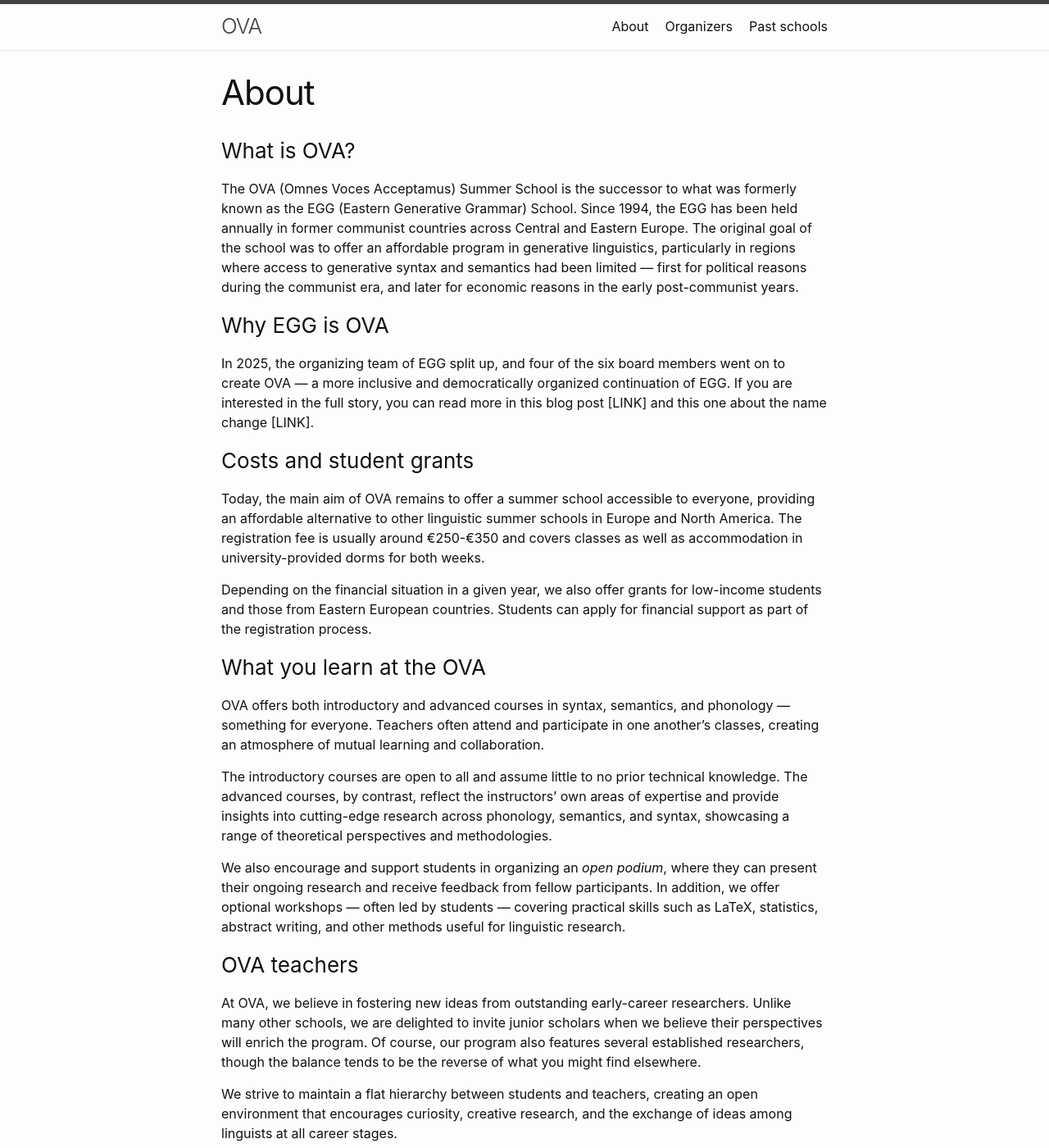
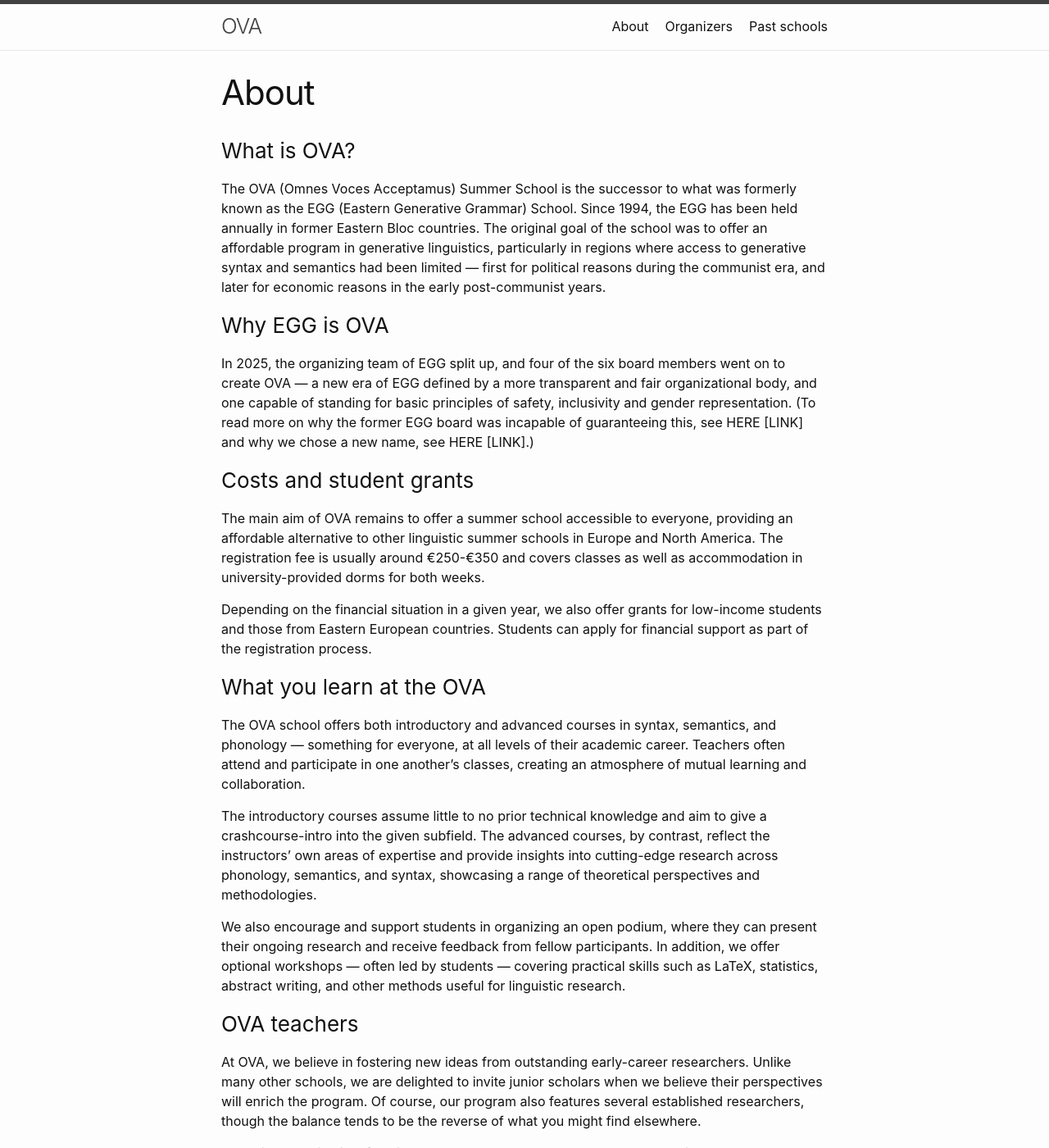
Before and after one commit to ovaschool/ovaschool.github.io, a Jekyll site: the page built from staticpages/about.markdown, in a window 1280 px wide and 1400 px high. Shown: the whole window at 82% size. Built offline with Jekyll 4.4.1, drawn with Linux system fonts in a browser that asks for light colours; some of the changed text lies outside the part shown.

Commit message:
Update about.markdown

```diff
--- a/staticpages/about.markdown
+++ b/staticpages/about.markdown
@@ -6,52 +6,32 @@ permalink: /about/
 
 ### What is OVA?
 
-The OVA (Omnes Voces Acceptamus) Summer School is the successor to what was
-formerly known as the EGG (Eastern Generative Grammar) School. Since 1994, the
-EGG has been held annually in former communist countries across Central and
-Eastern Europe. The original goal of the school was to offer an affordable
-program in generative linguistics, particularly in regions where access to
-generative syntax and semantics had been limited — first for political reasons
-during the communist era, and later for economic reasons in the early
-post-communist years.
+The OVA (Omnes Voces Acceptamus) Summer School is the successor to what was formerly known as the EGG (Eastern Generative Grammar) School. Since 1994, the EGG has been held annually in former Eastern Bloc countries. The original goal of the school was to offer an affordable program in generative linguistics, particularly in regions where access to generative syntax and semantics had been limited — first for political reasons during the communist era, and later for economic reasons in the early post-communist years.
+
 
 ### Why EGG is OVA
 
-In 2025, the organizing team of EGG split up, and four of the six board members
-went on to create OVA — a more inclusive and democratically organized
-continuation of EGG. If you are interested in the full story, you can read more
-in this blog post [LINK] and this one about the name change [LINK].
+In 2025, the organizing team of EGG split up, and four of the six board members went on to create OVA — a new era of EGG defined by a more transparent and fair organizational body, and one capable of standing for basic principles of safety, inclusivity and gender representation. (To read more on why the former EGG board was incapable of guaranteeing this, see HERE [LINK] and why we chose a new name, see HERE [LINK].)
+
 
 ### Costs and student grants
 
-Today, the main aim of OVA remains to offer a summer school accessible to
-everyone, providing an affordable alternative to other linguistic summer schools
-in Europe and North America. The registration fee is usually around €250-€350
-and covers classes as well as accommodation in university-provided dorms for
-both weeks.
+The main aim of OVA remains to offer a summer school accessible to everyone, providing an affordable alternative to other linguistic summer schools in Europe and North America. The registration fee is usually around €250-€350 and covers classes as well as accommodation in university-provided dorms for both weeks.
 
-Depending on the financial situation in a given year, we also offer grants for
-low-income students and those from Eastern European countries.  Students can
-apply for financial support as part of the registration process.
+
+Depending on the financial situation in a given year, we also offer grants for low-income students and those from Eastern European countries. Students can apply for financial support as part of the registration process.
+
 
 ### What you learn at the OVA
 
-OVA offers both introductory and advanced courses in syntax, semantics, and
-phonology — something for everyone. Teachers often attend and participate in one
-another’s classes, creating an atmosphere of mutual learning and collaboration.
+The OVA school offers both introductory and advanced courses in syntax, semantics, and phonology — something for everyone, at all levels of their academic career. Teachers often attend and participate in one another’s classes, creating an atmosphere of mutual learning and collaboration.
 
 
-The introductory courses are open to all and assume little to no prior technical
-knowledge. The advanced courses, by contrast, reflect the instructors’ own areas
-of expertise and provide insights into cutting-edge research across phonology,
-semantics, and syntax, showcasing a range of theoretical perspectives and
-methodologies.
+The introductory courses assume little to no prior technical knowledge and aim to give a crashcourse-intro into the given subfield. The advanced courses, by contrast, reflect the instructors’ own areas of expertise and provide insights into cutting-edge research across phonology, semantics, and syntax, showcasing a range of theoretical perspectives and methodologies.
 
-We also encourage and support students in organizing an _open podium_, where
-they can present their ongoing research and receive feedback from fellow
-participants. In addition, we offer optional workshops — often led by students —
-covering practical skills such as LaTeX, statistics, abstract writing, and other
-methods useful for linguistic research.
+
+We also encourage and support students in organizing an open podium, where they can present their ongoing research and receive feedback from fellow participants. In addition, we offer optional workshops — often led by students — covering practical skills such as LaTeX, statistics, abstract writing, and other methods useful for linguistic research.
+
 
 ### OVA teachers
 
@@ -71,12 +51,7 @@ with a range of diverse and inspiring role models.
 
 ### The OVA mentality
 
-Much of OVA’s spirit reflects the same mindset that shaped EGG. We aim to keep
-the barrier between students and teachers as low as possible — everyone stays in
-the same dorms, and students, teachers, and organizers often spend time
-together. This informal atmosphere is meant to encourage open interaction and
-discussion.
+Much of OVA’s spirit reflects the same mindset that shaped EGG. We aim to keep the barrier between students and teachers as low as possible — everyone is welcome, stays in the same dorms, and students, teachers, and organizers often spend time together outside the regular school hours. This informal atmosphere is meant to allow all participants, students and teachers, to spend time working on linguistics in a friendly and open setting.
 
-Just like at EGG, there will be plenty of socializing outside the classroom at
-OVA. To ensure that everyone feels welcome and safe, OVA also has a Code of
-Conduct that applies to all participants.
+
+Just like at EGG, there will be plenty of socializing outside the classroom at OVA. To ensure that everyone feels welcome and safe, OVA also has a Code of Conduct that applies to all participants.
```
